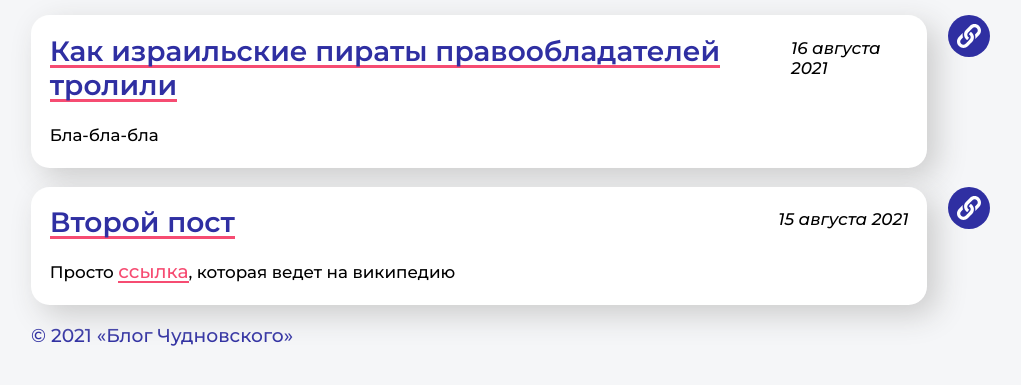
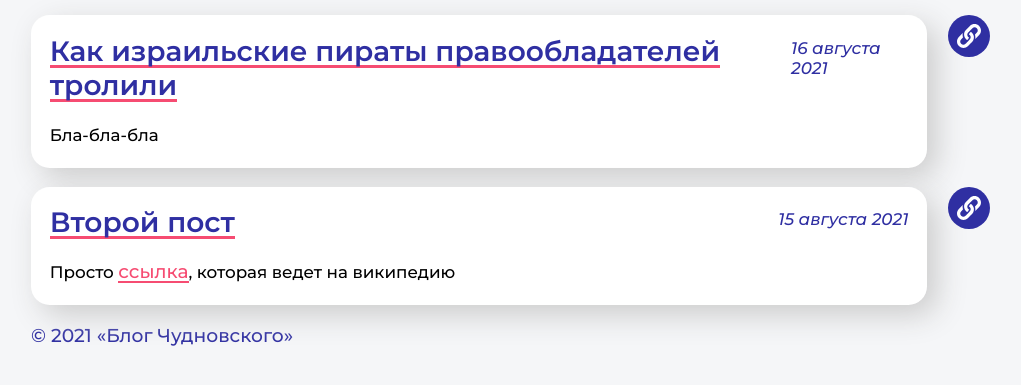
Before and after one commit to DanielChudo/chudo-blog, a Gatsby site: page / in a window 1280 px wide. Shown: the part 135-520 px from the top of the page, without its empty margins (161-1182 px from the left). Built offline with nearby package versions, Linux system fonts and the light colour scheme; Gatsby itself is replaced by a stand-in of ours.

Commit message:
Fix date color

```diff
--- a/src/css/global.css
+++ b/src/css/global.css
@@ -83,6 +83,7 @@ footer {
 }
 
 .date {
+  color: var(--main);
   margin-top: 0.2rem;
   margin-left: 1rem;
   font-size: 0.9rem;
```
